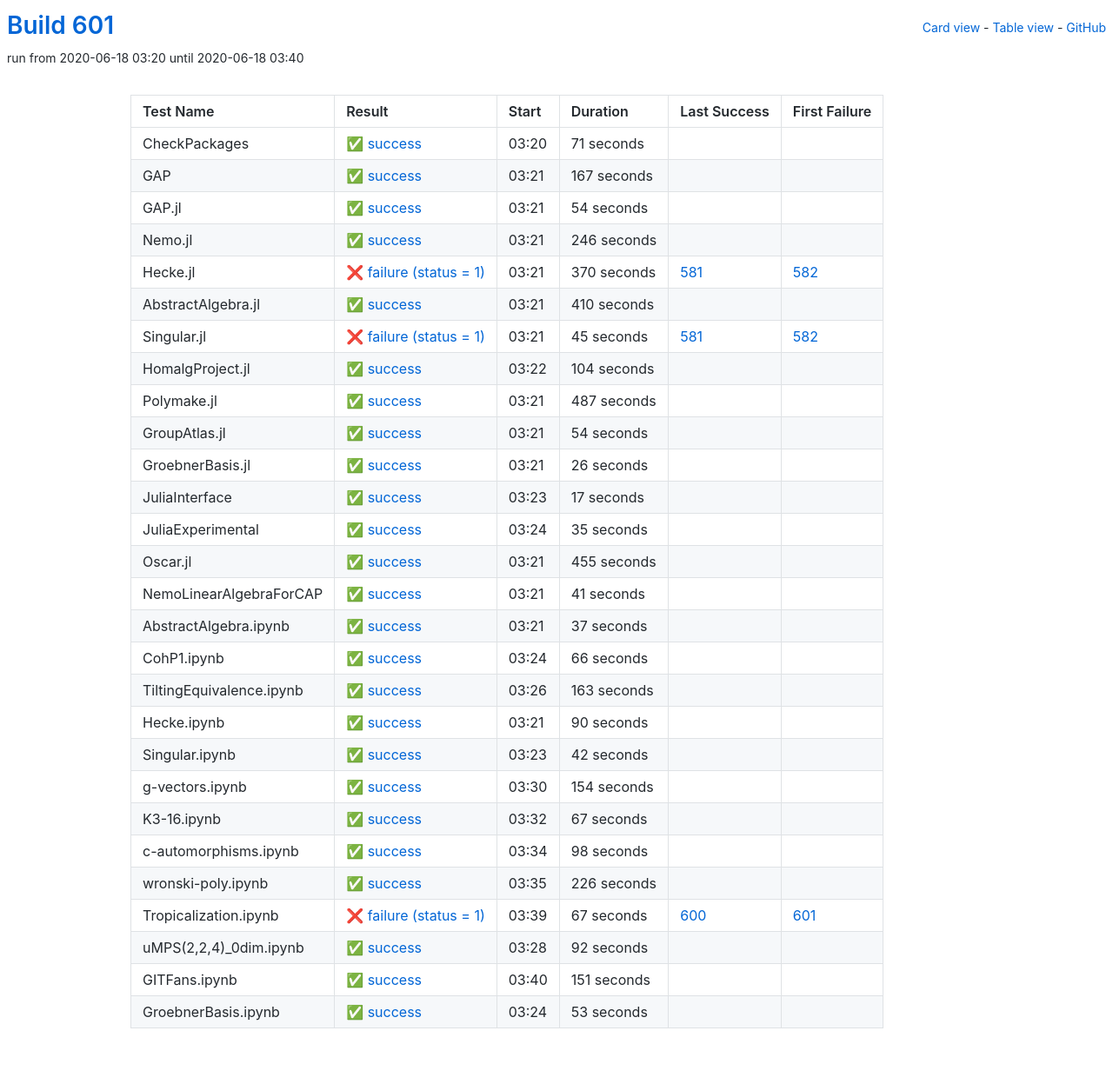
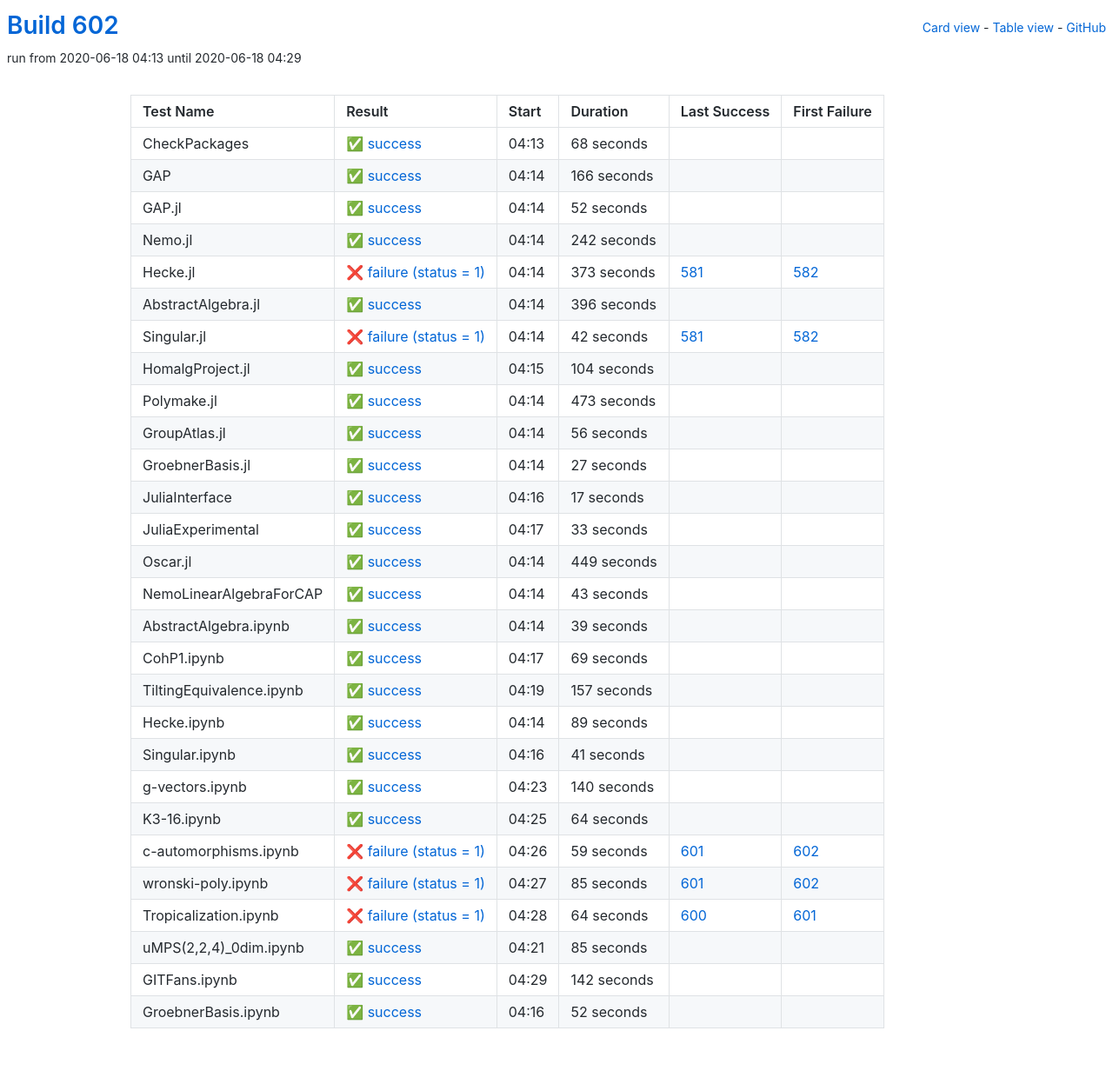
Before and after one commit to oscar-system/oscar-ci-status-1.4, a Jekyll site: the page built from table.html, in a window 1280 px wide. Shown: the whole page at 87% size. Built offline with Jekyll 4.4.1, drawn with Linux system fonts in a browser that asks for light colours.

Commit message:
Build #602

```diff
--- a/_data/ci.yml
+++ b/_data/ci.yml
@@ -1,6 +1,6 @@
 ---
-build: 601
-build_url: https://oscarci.mathematik.uni-kl.de/job/oscar-julia-1.4/601/
+build: 602
+build_url: https://oscarci.mathematik.uni-kl.de/job/oscar-julia-1.4/602/
 job: oscar-julia-1.4
 organization: oscar-system
 repo: oscar-ci-status-1.4
@@ -8,92 +8,92 @@ repourl: https://github.com/oscar-system/oscar-ci-status-1.4
 tests:
 - name: CheckPackages
   id: checkpackages
-  log: https://oscarci.mathematik.uni-kl.de/job/oscar-julia-1.4/601/artifact/logs/build-601/CheckPackages.log
-  start: 2020-06-18 03:20
+  log: https://oscarci.mathematik.uni-kl.de/job/oscar-julia-1.4/602/artifact/logs/build-602/CheckPackages.log
+  start: 2020-06-18 04:13
   success: true
   exitcode: 0
   status: success
-  duration: 71
+  duration: 68
   last_success: false
   last_success_url:
   first_failure: false
   first_failure_url:
 - name: GAP
   id: gap
-  log: https://oscarci.mathematik.uni-kl.de/job/oscar-julia-1.4/601/artifact/logs/build-601/GAP.log
-  start: 2020-06-18 03:21
+  log: https://oscarci.mathematik.uni-kl.de/job/oscar-julia-1.4/602/artifact/logs/build-602/GAP.log
+  start: 2020-06-18 04:14
   success: true
   exitcode: 0
   status: success
-  duration: 167
+  duration: 166
   last_success: false
   last_success_url:
   first_failure: false
   first_failure_url:
 - name: GAP.jl
   id: gap-jl
-  log: https://oscarci.mathematik.uni-kl.de/job/oscar-julia-1.4/601/artifact/logs/build-601/GAP.jl.log
-  start: 2020-06-18 03:21
+  log: https://oscarci.mathematik.uni-kl.de/job/oscar-julia-1.4/602/artifact/logs/build-602/GAP.jl.log
+  start: 2020-06-18 04:14
   success: true
   exitcode: 0
   status: success
-  duration: 54
+  duration: 52
   last_success: false
   last_success_url:
   first_failure: false
   first_failure_url:
 - name: Nemo.jl
   id: nemo-jl
-  log: https://oscarci.mathematik.uni-kl.de/job/oscar-julia-1.4/601/artifact/logs/build-601/Nemo.jl.log
-  start: 2020-06-18 03:21
+  log: https://oscarci.mathematik.uni-kl.de/job/oscar-julia-1.4/602/artifact/logs/build-602/Nemo.jl.log
+  start: 2020-06-18 04:14
   success: true
   exitcode: 0
   status: success
-  duration: 246
+  duration: 242
   last_success: false
   last_success_url:
   first_failure: false
   first_failure_url:
 - name: Hecke.jl
   id: hecke-jl
-  log: https://oscarci.mathematik.uni-kl.de/job/oscar-julia-1.4/601/artifact/logs/build-601/Hecke.jl.log
-  start: 2020-06-18 03:21
+  log: https://oscarci.mathematik.uni-kl.de/job/oscar-julia-1.4/602/artifact/logs/build-602/Hecke.jl.log
+  start: 2020-06-18 04:14
   success: false
   exitcode: 1
   status: failure
-  duration: 370
+  duration: 373
   last_success: 581
   last_success_url: https://oscarci.mathematik.uni-kl.de/job/oscar-julia-1.4/581/
   first_failure: 582
   first_failure_url: https://oscarci.mathematik.uni-kl.de/job/oscar-julia-1.4/582/
 - name: AbstractAlgebra.jl
   id: abstractalgebra-jl
-  log: https://oscarci.mathematik.uni-kl.de/job/oscar-julia-1.4/601/artifact/logs/build-601/AbstractAlgebra.jl.log
-  start: 2020-06-18 03:21
+  log: https://oscarci.mathematik.uni-kl.de/job/oscar-julia-1.4/602/artifact/logs/build-602/AbstractAlgebra.jl.log
+  start: 2020-06-18 04:14
   success: true
   exitcode: 0
   status: success
-  duration: 410
+  duration: 396
   last_success: false
   last_success_url:
   first_failure: false
   first_failure_url:
 - name: Singular.jl
   id: singular-jl
-  log: https://oscarci.mathematik.uni-kl.de/job/oscar-julia-1.4/601/artifact/logs/build-601/Singular.jl.log
-  start: 2020-06-18 03:21
+  log: https://oscarci.mathematik.uni-kl.de/job/oscar-julia-1.4/602/artifact/logs/build-602/Singular.jl.log
+  start: 2020-06-18 04:14
   success: false
   exitcode: 1
   status: failure
-  duration: 45
+  duration: 42
   last_success: 581
   last_success_url: https://oscarci.mathematik.uni-kl.de/job/oscar-julia-1.4/581/
   first_failure: 582
   first_failure_url: https://oscarci.mathematik.uni-kl.de/job/oscar-julia-1.4/582/
 - name: HomalgProject.jl
   id: homalgproject-jl
-  log: https://oscarci.mathematik.uni-kl.de/job/oscar-julia-1.4/601/artifact/logs/build-601/HomalgProject.jl.log
-  start: 2020-06-18 03:22
+  log: https://oscarci.mathematik.uni-kl.de/job/oscar-julia-1.4/602/artifact/logs/build-602/HomalgProject.jl.log
+  start: 2020-06-18 04:15
   success: true
   exitcode: 0
   status: success
@@ -104,44 +104,44 @@ tests:
   first_failure_url:
 - name: Polymake.jl
   id: polymake-jl
-  log: https://oscarci.mathematik.uni-kl.de/job/oscar-julia-1.4/601/artifact/logs/build-601/Polymake.jl.log
-  start: 2020-06-18 03:21
+  log: https://oscarci.mathematik.uni-kl.de/job/oscar-julia-1.4/602/artifact/logs/build-602/Polymake.jl.log
+  start: 2020-06-18 04:14
   success: true
   exitcode: 0
   status: success
-  duration: 487
+  duration: 473
   last_success: false
   last_success_url:
   first_failure: false
   first_failure_url:
 - name: GroupAtlas.jl
   id: groupatlas-jl
-  log: https://oscarci.mathematik.uni-kl.de/job/oscar-julia-1.4/601/artifact/logs/build-601/GroupAtlas.jl.log
-  start: 2020-06-18 03:21
+  log: https://oscarci.mathematik.uni-kl.de/job/oscar-julia-1.4/602/artifact/logs/build-602/GroupAtlas.jl.log
+  start: 2020-06-18 04:14
   success: true
   exitcode: 0
   status: success
-  duration: 54
+  duration: 56
   last_success: false
   last_success_url:
   first_failure: false
   first_failure_url:
 - name: GroebnerBasis.jl
   id: groebnerbasis-jl
-  log: https://oscarci.mathematik.uni-kl.de/job/oscar-julia-1.4/601/artifact/logs/build-601/GroebnerBasis.jl.log
-  start: 2020-06-18 03:21
+  log: https://oscarci.mathematik.uni-kl.de/job/oscar-julia-1.4/602/artifact/logs/build-602/GroebnerBasis.jl.log
+  start: 2020-06-18 04:14
   success: true
   exitcode: 0
   status: success
-  duration: 26
+  duration: 27
   last_success: false
   last_success_url:
   first_failure: false
   first_failure_url:
 - name: JuliaInterface
   id: juliainterface
-  log: https://oscarci.mathematik.uni-kl.de/job/oscar-julia-1.4/601/artifact/logs/build-601/JuliaInterface.log
-  start: 2020-06-18 03:23
+  log: https://oscarci.mathematik.uni-kl.de/job/oscar-julia-1.4/602/artifact/logs/build-602/JuliaInterface.log
+  start: 2020-06-18 04:16
   success: true
   exitcode: 0
   status: success
@@ -152,32 +152,92 @@ tests:
   first_failure_url:
 - name: JuliaExperimental
   id: juliaexperimental
-  log: https://oscarci.mathematik.uni-kl.de/job/oscar-julia-1.4/601/artifact/logs/build-601/JuliaExperimental.log
-  start: 2020-06-18 03:24
+  log: https://oscarci.mathematik.uni-kl.de/job/oscar-julia-1.4/602/artifact/logs/build-602/JuliaExperimental.log
+  start: 2020-06-18 04:17
   success: true
   exitcode: 0
   status: success
-  duration: 35
+  duration: 33
   last_success: false
   last_success_url:
   first_failure: false
   first_failure_url:
 - name: Oscar.jl
   id: oscar-jl
-  log: https://oscarci.mathematik.uni-kl.de/job/oscar-julia-1.4/601/artifact/logs/build-601/Oscar.jl.log
-  start: 2020-06-18 03:21
+  log: https://oscarci.mathematik.uni-kl.de/job/oscar-julia-1.4/602/artifact/logs/build-602/Oscar.jl.log
+  start: 2020-06-18 04:14
   success: true
   exitcode: 0
   status: success
-  duration: 455
+  duration: 449
   last_success: false
   last_success_url:
   first_failure: false
   first_failure_url:
 - name: NemoLinearAlgebraForCAP
   id: nemolinearalgebraforcap
-  log: https://oscarci.mathematik.uni-kl.de/job/oscar-julia-1.4/601/artifact/logs/build-601/NemoLinearAlgebraForCAP.log
-  start: 2020-06-18 03:21
+  log: https://oscarci.mathematik.uni-kl.de/job/oscar-julia-1.4/602/artifact/logs/build-602/NemoLinearAlgebraForCAP.log
+  start: 2020-06-18 04:14
+  success: true
+  exitcode: 0
+  status: success
+  duration: 43
+  last_success: false
+  last_success_url:
+  first_failure: false
+  first_failure_url:
+- name: AbstractAlgebra.ipynb
+  id: abstractalgebra-ipynb
+  log: https://oscarci.mathematik.uni-kl.de/job/oscar-julia-1.4/602/artifact/logs/build-602/AbstractAlgebra.ipynb.log
+  start: 2020-06-18 04:14
+  success: true
+  exitcode: 0
+  status: success
+  duration: 39
+  last_success: false
+  last_success_url:
+  first_failure: false
+  first_failure_url:
+- name: CohP1.ipynb
+  id: cohp1-ipynb
+  log: https://oscarci.mathematik.uni-kl.de/job/oscar-julia-1.4/602/artifact/logs/build-602/CohP1.ipynb.log
+  start: 2020-06-18 04:17
+  success: true
+  exitcode: 0
+  status: success
+  duration: 69
+  last_success: false
+  last_success_url:
+  first_failure: false
+  first_failure_url:
+- name: TiltingEquivalence.ipynb
+  id: tiltingequivalence-ipynb
+  log: https://oscarci.mathematik.uni-kl.de/job/oscar-julia-1.4/602/artifact/logs/build-602/TiltingEquivalence.ipynb.log
+  start: 2020-06-18 04:19
+  success: true
+  exitcode: 0
+  status: success
+  duration: 157
+  last_success: false
+  last_success_url:
+  first_failure: false
+  first_failure_url:
+- name: Hecke.ipynb
+  id: hecke-ipynb
+  log: https://oscarci.mathematik.uni-kl.de/job/oscar-julia-1.4/602/artifact/logs/build-602/Hecke.ipynb.log
+  start: 2020-06-18 04:14
+  success: true
+  exitcode: 0
+  status: success
+  duration: 89
+  last_success: false
+  last_success_url:
+  first_failure: false
+  first_failure_url:
+- name: Singular.ipynb
+  id: singular-ipynb
+  log: https://oscarci.mathematik.uni-kl.de/job/oscar-julia-1.4/602/artifact/logs/build-602/Singular.ipynb.log
+  start: 2020-06-18 04:16
   success: true
   exitcode: 0
   status: success
@@ -186,158 +246,98 @@ tests:
   last_success_url:
   first_failure: false
   first_failure_url:
-- name: AbstractAlgebra.ipynb
-  id: abstractalgebra-ipynb
-  log: https://oscarci.mathematik.uni-kl.de/job/oscar-julia-1.4/601/artifact/logs/build-601/AbstractAlgebra.ipynb.log
-  start: 2020-06-18 03:21
+- name: g-vectors.ipynb
+  id: g-vectors-ipynb
+  log: https://oscarci.mathematik.uni-kl.de/job/oscar-julia-1.4/602/artifact/logs/build-602/g-vectors.ipynb.log
+  start: 2020-06-18 04:23
   success: true
   exitcode: 0
   status: success
-  duration: 37
-  last_success: false
-  last_success_url:
-  first_failure: false
-  first_failure_url:
-- name: CohP1.ipynb
-  id: cohp1-ipynb
-  log: https://oscarci.mathematik.uni-kl.de/job/oscar-julia-1.4/601/artifact/logs/build-601/CohP1.ipynb.log
-  start: 2020-06-18 03:24
-  success: true
-  exitcode: 0
-  status: success
-  duration: 66
-  last_success: false
-  last_success_url:
-  first_failure: false
-  first_failure_url:
-- name: TiltingEquivalence.ipynb
-  id: tiltingequivalence-ipynb
-  log: https://oscarci.mathematik.uni-kl.de/job/oscar-julia-1.4/601/artifact/logs/build-601/TiltingEquivalence.ipynb.log
-  start: 2020-06-18 03:26
-  success: true
-  exitcode: 0
-  status: success
-  duration: 163
-  last_success: false
-  last_success_url:
-  first_failure: false
-  first_failure_url:
-- name: Hecke.ipynb
-  id: hecke-ipynb
-  log: https://oscarci.mathematik.uni-kl.de/job/oscar-julia-1.4/601/artifact/logs/build-601/Hecke.ipynb.log
-  start: 2020-06-18 03:21
-  success: true
-  exitcode: 0
-  status: success
-  duration: 90
-  last_success: false
-  last_success_url:
-  first_failure: false
-  first_failure_url:
-- name: Singular.ipynb
-  id: singular-ipynb
-  log: https://oscarci.mathematik.uni-kl.de/job/oscar-julia-1.4/601/artifact/logs/build-601/Singular.ipynb.log
-  start: 2020-06-18 03:23
-  success: true
-  exitcode: 0
-  status: success
-  duration: 42
-  last_success: false
-  last_success_url:
-  first_failure: false
-  first_failure_url:
-- name: g-vectors.ipynb
-  id: g-vectors-ipynb
-  log: https://oscarci.mathematik.uni-kl.de/job/oscar-julia-1.4/601/artifact/logs/build-601/g-vectors.ipynb.log
-  start: 2020-06-18 03:30
-  success: true
-  exitcode: 0
-  status: success
-  duration: 154
+  duration: 140
   last_success: false
   last_success_url:
   first_failure: false
   first_failure_url:
 - name: K3-16.ipynb
   id: k3-16-ipynb
-  log: https://oscarci.mathematik.uni-kl.de/job/oscar-julia-1.4/601/artifact/logs/build-601/K3-16.ipynb.log
-  start: 2020-06-18 03:32
+  log: https://oscarci.mathematik.uni-kl.de/job/oscar-julia-1.4/602/artifact/logs/build-602/K3-16.ipynb.log
+  start: 2020-06-18 04:25
   success: true
   exitcode: 0
   status: success
-  duration: 67
+  duration: 64
   last_success: false
   last_success_url:
   first_failure: false
   first_failure_url:
 - name: c-automorphisms.ipynb
   id: c-automorphisms-ipynb
-  log: https://oscarci.mathematik.uni-kl.de/job/oscar-julia-1.4/601/artifact/logs/build-601/c-automorphisms.ipynb.log
-  start: 2020-06-18 03:34
-  success: true
-  exitcode: 0
-  status: success
-  duration: 98
-  last_success: false
-  last_success_url:
-  first_failure: false
-  first_failure_url:
-- name: wronski-poly.ipynb
-  id: wronski-poly-ipynb
-  log: https://oscarci.mathematik.uni-kl.de/job/oscar-julia-1.4/601/artifact/logs/build-601/wronski-poly.ipynb.log
-  start: 2020-06-18 03:35
-  success: true
-  exitcode: 0
-  status: success
-  duration: 226
-  last_success: false
-  last_success_url:
-  first_failure: false
-  first_failure_url:
-- name: Tropicalization.ipynb
-  id: tropicalization-ipynb
-  log: https://oscarci.mathematik.uni-kl.de/job/oscar-julia-1.4/601/artifact/logs/build-601/Tropicalization.ipynb.log
-  start: 2020-06-18 03:39
+  log: https://oscarci.mathematik.uni-kl.de/job/oscar-julia-1.4/602/artifact/logs/build-602/c-automorphisms.ipynb.log
+  start: 2020-06-18 04:26
   success: false
   exitcode: 1
   status: failure
-  duration: 67
+  duration: 59
+  last_success: 601
+  last_success_url: https://oscarci.mathematik.uni-kl.de/job/oscar-julia-1.4/601/
+  first_failure: 602
+  first_failure_url: https://oscarci.mathematik.uni-kl.de/job/oscar-julia-1.4/602/
+- name: wronski-poly.ipynb
+  id: wronski-poly-ipynb
+  log: https://oscarci.mathematik.uni-kl.de/job/oscar-julia-1.4/602/artifact/logs/build-602/wronski-poly.ipynb.log
+  start: 2020-06-18 04:27
+  success: false
+  exitcode: 1
+  status: failure
+  duration: 85
+  last_success: 601
+  last_success_url: https://oscarci.mathematik.uni-kl.de/job/oscar-julia-1.4/601/
+  first_failure: 602
+  first_failure_url: https://oscarci.mathematik.uni-kl.de/job/oscar-julia-1.4/602/
+- name: Tropicalization.ipynb
+  id: tropicalization-ipynb
+  log: https://oscarci.mathematik.uni-kl.de/job/oscar-julia-1.4/602/artifact/logs/build-602/Tropicalization.ipynb.log
+  start: 2020-06-18 04:28
+  success: false
+  exitcode: 1
+  status: failure
+  duration: 64
   last_success: 600
   last_success_url: https://oscarci.mathematik.uni-kl.de/job/oscar-julia-1.4/600/
   first_failure: 601
   first_failure_url: https://oscarci.mathematik.uni-kl.de/job/oscar-julia-1.4/601/
 - name: uMPS(2,2,4)_0dim.ipynb
   id: umps-2-2-4-0dim-ipynb
-  log: https://oscarci.mathematik.uni-kl.de/job/oscar-julia-1.4/601/artifact/logs/build-601/uMPS-2-2-4-_0dim.ipynb.log
-  start: 2020-06-18 03:28
+  log: https://oscarci.mathematik.uni-kl.de/job/oscar-julia-1.4/602/artifact/logs/build-602/uMPS-2-2-4-_0dim.ipynb.log
+  start: 2020-06-18 04:21
   success: true
   exitcode: 0
   status: success
-  duration: 92
+  duration: 85
   last_success: false
   last_success_url:
   first_failure: false
   first_failure_url:
 - name: GITFans.ipynb
   id: gitfans-ipynb
-  log: https://oscarci.mathematik.uni-kl.de/job/oscar-julia-1.4/601/artifact/logs/build-601/GITFans.ipynb.log
-  start: 2020-06-18 03:40
+  log: https://oscarci.mathematik.uni-kl.de/job/oscar-julia-1.4/602/artifact/logs/build-602/GITFans.ipynb.log
+  start: 2020-06-18 04:29
   success: true
   exitcode: 0
   status: success
-  duration: 151
+  duration: 142
   last_success: false
   last_success_url:
   first_failure: false
   first_failure_url:
 - name: GroebnerBasis.ipynb
   id: groebnerbasis-ipynb
-  log: https://oscarci.mathematik.uni-kl.de/job/oscar-julia-1.4/601/artifact/logs/build-601/GroebnerBasis.ipynb.log
-  start: 2020-06-18 03:24
+  log: https://oscarci.mathematik.uni-kl.de/job/oscar-julia-1.4/602/artifact/logs/build-602/GroebnerBasis.ipynb.log
+  start: 2020-06-18 04:16
   success: true
   exitcode: 0
   status: success
-  duration: 53
+  duration: 52
   last_success: false
   last_success_url:
   first_failure: false
```
Also changed, not shown: README.md.
